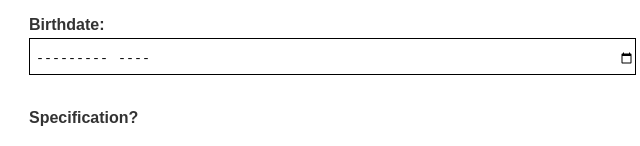
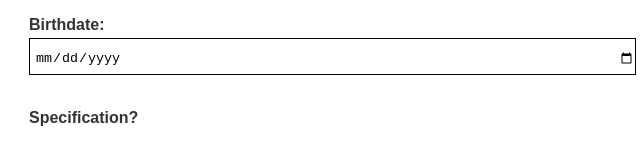
Before and after one commit to arbeyn/formreg, a plain HTML site: page index.html in a window 1280 px wide. Shown: the part 806-952 px from the top of the page, 311-951 px from the left. Drawn offline with Linux system fonts and the light colour scheme.

Commit message:
changed input type month to date

```diff
--- a/index.html
+++ b/index.html
@@ -59,7 +59,7 @@
         <div class="form-group">
             <label for="firstName"><strong>Birthdate:</strong></label>
             <br>
-            <input class="form-group1" type="month" id="bday" name="Bday" required>
+            <input class="form-group1" type="date" id="bday" name="Bday" required>
         </div>
 
         <div class="form-group">
```
